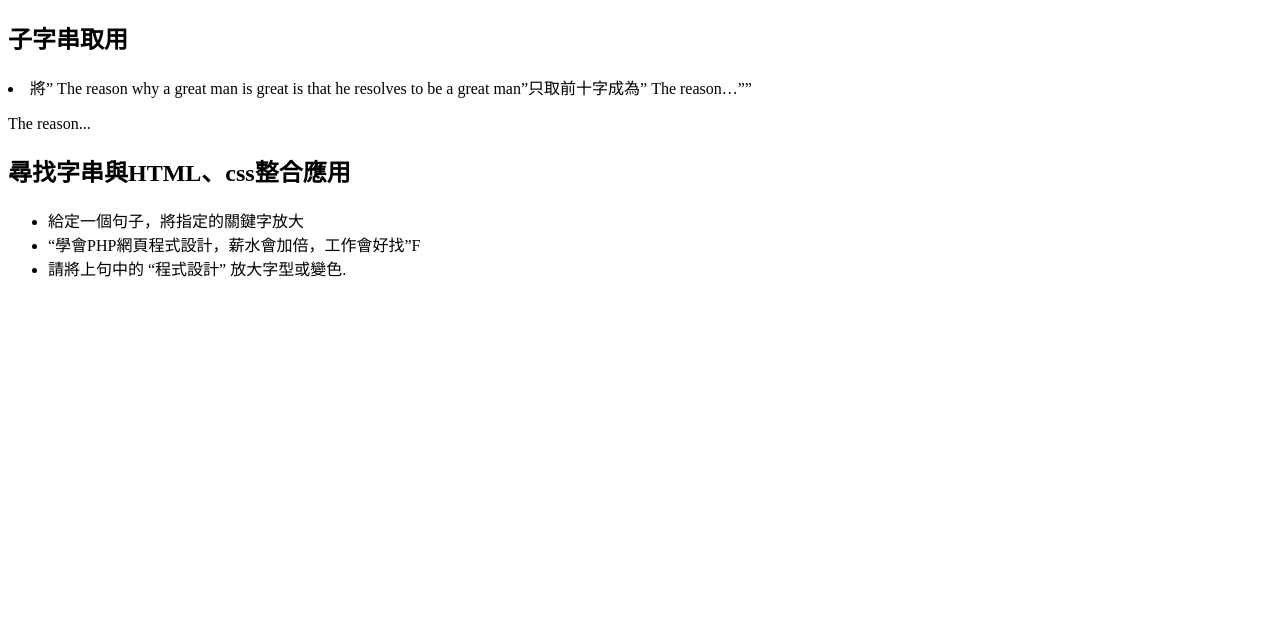
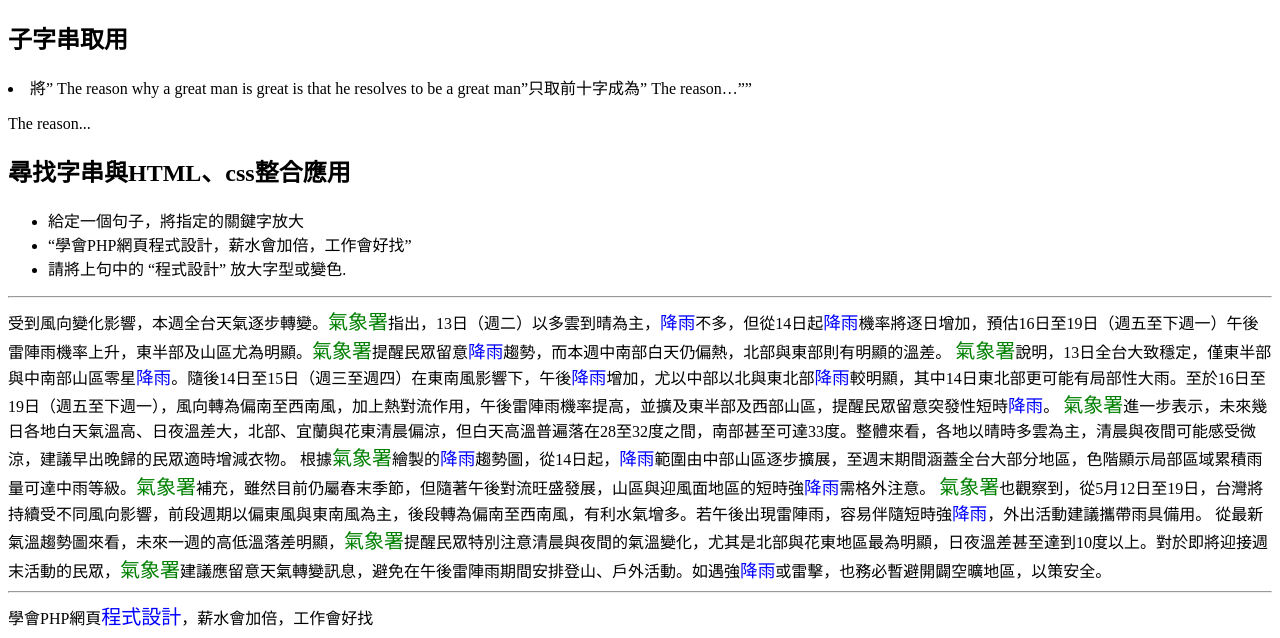
Before and after one commit to ririmayuz/1141PHPBASIC, a PHP site: page /string/index.php in a window 1280 px wide. Shown: the part 565-1203 px from the top of the page. Before the commit the page ends 842 px from the top, so only its background shows below. Run offline with PHP 8.4, Linux system fonts and the light colour scheme.

Commit message:
尋找字串與HTML、css整合應用

```diff
--- a/string/index.php
+++ b/string/index.php
@@ -76,7 +76,7 @@
 
     <?php
     $str = "The reason why a great man is great is that he resolves to be a great man";
-    $str=mb_substr($str,0,10,"utf-8") . "...";
+    $str = mb_substr($str, 0, 10, "utf-8") . "...";
     echo $str;
 
     ?>
@@ -84,13 +84,39 @@
     <h2>尋找字串與HTML、css整合應用</h2>
     <ul>
         <li> 給定一個句子，將指定的關鍵字放大</li>
-        <li> “學會PHP網頁程式設計，薪水會加倍，工作會好找”F</li>
+        <li> “學會PHP網頁程式設計，薪水會加倍，工作會好找”</li>
         <li> 請將上句中的 “程式設計” 放大字型或變色.</li>
     </ul>
+    <!-- ctrl+ hift+p > emmet *li -->
+    <hr>
+    <?php
+    $str = "受到風向變化影響，本週全台天氣逐步轉變。氣象署指出，13日（週二）以多雲到晴為主，降雨不多，但從14日起降雨機率將逐日增加，預估16日至19日（週五至下週一）午後雷陣雨機率上升，東半部及山區尤為明顯。氣象署提醒民眾留意降雨趨勢，而本週中南部白天仍偏熱，北部與東部則有明顯的溫差。
 
-    <?php
+    氣象署說明，13日全台大致穩定，僅東半部與中南部山區零星降雨。隨後14日至15日（週三至週四）在東南風影響下，午後降雨增加，尤以中部以北與東北部降雨較明顯，其中14日東北部更可能有局部性大雨。至於16日至19日（週五至下週一），風向轉為偏南至西南風，加上熱對流作用，午後雷陣雨機率提高，並擴及東半部及西部山區，提醒民眾留意突發性短時降雨。
+
+    氣象署進一步表示，未來幾日各地白天氣溫高、日夜溫差大，北部、宜蘭與花東清晨偏涼，但白天高溫普遍落在28至32度之間，南部甚至可達33度。整體來看，各地以晴時多雲為主，清晨與夜間可能感受微涼，建議早出晚歸的民眾適時增減衣物。
+
+    根據氣象署繪製的降雨趨勢圖，從14日起，降雨範圍由中部山區逐步擴展，至週末期間涵蓋全台大部分地區，色階顯示局部區域累積雨量可達中雨等級。氣象署補充，雖然目前仍屬春末季節，但隨著午後對流旺盛發展，山區與迎風面地區的短時強降雨需格外注意。
+
+    氣象署也觀察到，從5月12日至19日，台灣將持續受不同風向影響，前段週期以偏東風與東南風為主，後段轉為偏南至西南風，有利水氣增多。若午後出現雷陣雨，容易伴隨短時強降雨，外出活動建議攜帶雨具備用。
+
+    從最新氣溫趨勢圖來看，未來一週的高低溫落差明顯，氣象署提醒民眾特別注意清晨與夜間的氣溫變化，尤其是北部與花東地區最為明顯，日夜溫差甚至達到10度以上。對於即將迎接週末活動的民眾，氣象署建議應留意天氣轉變訊息，避免在午後雷陣雨期間安排登山、戶外活動。如遇強降雨或雷擊，也務必暫避開闢空曠地區，以策安全。";
+
+    $keyword = "氣象署";
+    $keyword2 = "降雨";
+    $style = "font-size: 20px;color:green";
+    $style2 = "font-size: 1.1em;color:blue";
+
+    $str = str_replace("$keyword", "<span style='$style'>$keyword</span>", $str);
+    $str = str_replace("$keyword2", "<span style='$style2'>$keyword2</span>", $str);
+    echo $str;
 
     ?>
+
+    <hr>
+    學會PHP網頁<span style="font-size: 20px;color:blue">程式設計</span>，薪水會加倍，工作會好找
+
+
 </body>
 
 </html>
```
